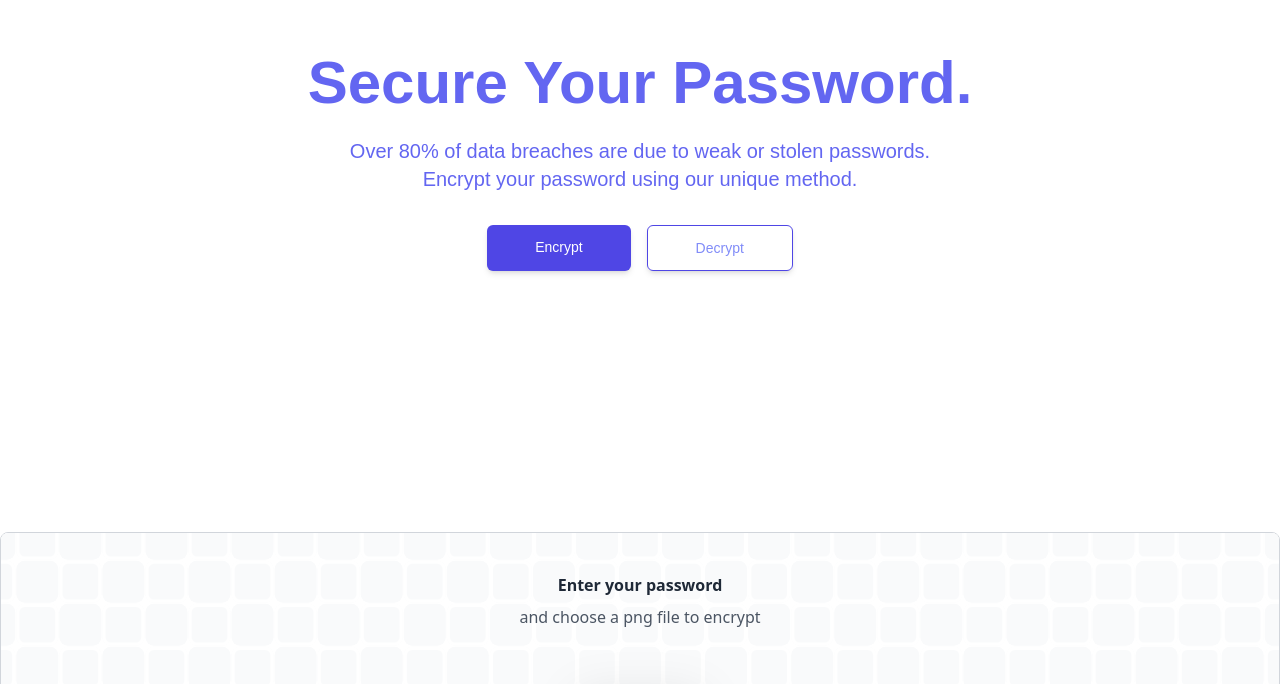
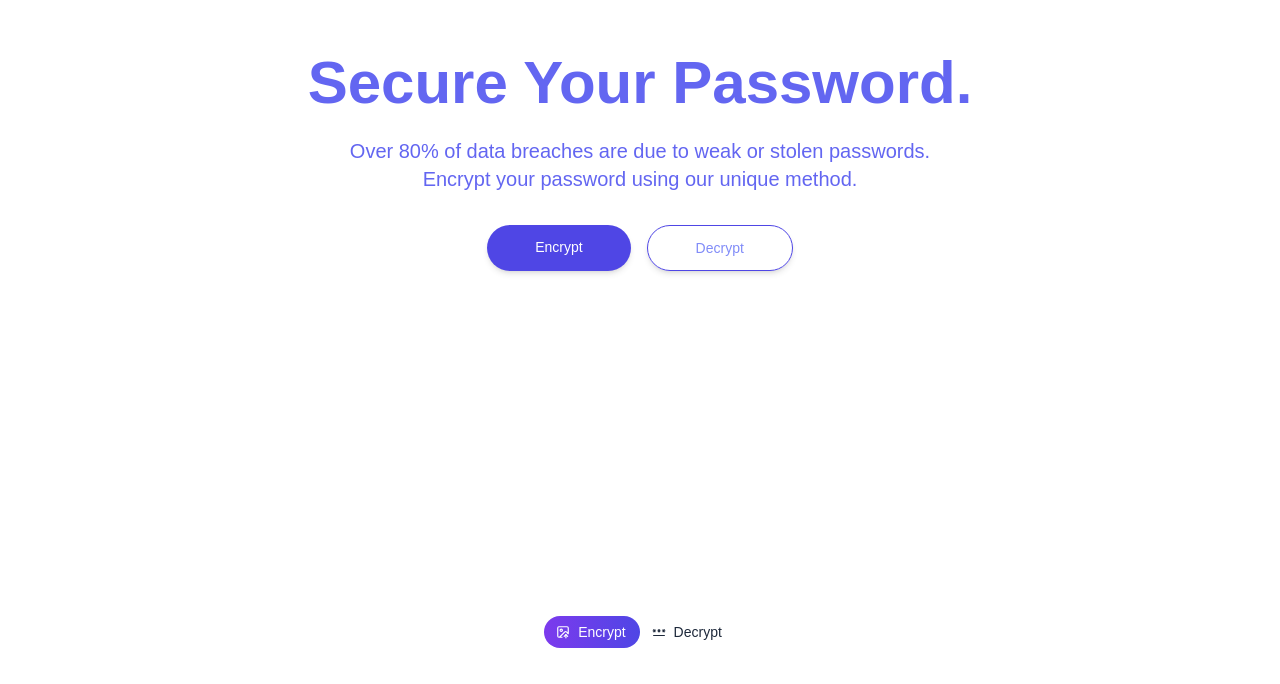
Before and after one commit to idanidan29/steganography, a Next.js app in the folder client/: page / in a window 1280 px wide. Shown: the part 268-952 px from the top of the page. Built offline with nearby package versions, Linux system fonts and the light colour scheme.

Commit message:
adding switch

```diff
--- a/client/components/Encoder.tsx
+++ b/client/components/Encoder.tsx
@@ -1,12 +1,20 @@
 "use client"
 
-import React from 'react'
+import React, { useState } from 'react'
 import { FileUpload } from './ui/file-upload'
 import { EncryptButton } from './EncryptButton '
+import { SliderToggle } from './ui/SliderToggle'
 
 export const Encoder = () => {
+  const [selected, setSelected] = useState("Encrypt");
+
   return (
     <div className="flex flex-col items-center justify-center">
+        <div
+      className={`grid h-[200px] place-content-center px-4 transition-colors }`}
+    >
+      <SliderToggle selected={selected} setSelected={setSelected} />
+    </div>
         <FileUpload />
         <EncryptButton />
     </div>
--- a/client/components/Hero.tsx
+++ b/client/components/Hero.tsx
@@ -31,14 +31,14 @@ export const Hero = () => {
 
                     <div className="mt-8 flex flex-wrap justify-center gap-4">
                         <a
-                            className="block w-full rounded-md bg-indigo-600 px-12 py-3 text-sm font-medium text-white shadow-md hover:bg-indigo-700 focus:ring-4 focus:outline-none sm:w-auto"
+                            className="block w-full rounded-full bg-indigo-600 px-12 py-3 text-sm font-medium text-white shadow-md hover:bg-indigo-700 focus:ring-4 focus:outline-none sm:w-auto"
                             href="#"
                         >
                             Encrypt
                         </a>
 
                         <a
-                            className="block w-full rounded-md border border-indigo-600 px-12 py-3 text-sm font-medium text-indigo-400 shadow-md hover:bg-indigo-800 focus:ring-4 focus:outline-none sm:w-auto"
+                            className="block w-full rounded-full border border-indigo-600 px-12 py-3 text-sm font-medium text-indigo-400 shadow-md hover:bg-indigo-800 focus:ring-4 focus:outline-none sm:w-auto"
                             href="#"
                         >
                             Decrypt
--- /dev/null
+++ b/client/components/ui/SliderToggle.tsx
@@ -0,0 +1,46 @@
+import { motion } from "framer-motion";
+import { useState } from "react";
+import { MdOutlinePassword } from "react-icons/md";
+import { LuImageUp } from "react-icons/lu";
+
+const TOGGLE_CLASSES =
+  "text-sm font-medium flex items-center gap-2 px-3 md:pl-3 md:pr-3.5 py-3 md:py-1.5 transition-colors relative z-10";
+
+interface SliderToggleProps {
+  selected: "Encrypt" | "Decrypt";
+  setSelected: (value: "Encrypt" | "Decrypt") => void;
+}
+
+export const SliderToggle: React.FC<SliderToggleProps> = ({ selected, setSelected }) => {
+  return (
+    <div className="relative flex w-fit items-center rounded-full">
+      <button
+        className={`${TOGGLE_CLASSES} ${selected === "Encrypt" ? "text-white" : "text-slate-300"}`}
+        onClick={() => {
+          setSelected("Encrypt");
+        }}
+      >
+        <LuImageUp className="relative z-10 text-lg md:text-sm" />
+        <span className="relative z-10">Encrypt</span>
+      </button>
+      <button
+        className={`${TOGGLE_CLASSES} ${selected === "Decrypt" ? "text-white" : "text-slate-800"}`}
+        onClick={() => {
+          setSelected("Decrypt");
+        }}
+      >
+        <MdOutlinePassword className="relative z-10 text-lg md:text-sm" />
+        <span className="relative z-10">Decrypt</span>
+      </button>
+      <div
+        className={`absolute inset-0 z-0 flex ${selected === "Decrypt" ? "justify-end" : "justify-start"}`}
+      >
+        <motion.span
+          layout
+          transition={{ type: "spring", damping: 15, stiffness: 250 }}
+          className="h-full w-1/2 rounded-full bg-gradient-to-r from-violet-600 to-indigo-600"
+        />
+      </div>
+    </div>
+  );
+};
--- a/client/tsconfig.json
+++ b/client/tsconfig.json
@@ -22,6 +22,6 @@
       "@/*": ["./*"]
     }
   },
-  "include": ["next-env.d.ts", "**/*.ts", "**/*.tsx", ".next/types/**/*.ts"],
+  "include": ["next-env.d.ts", "**/*.ts", "**/*.tsx", ".next/types/**/*.ts", "components/EncryptButton .jsx"],
   "exclude": ["node_modules"]
 }
```
